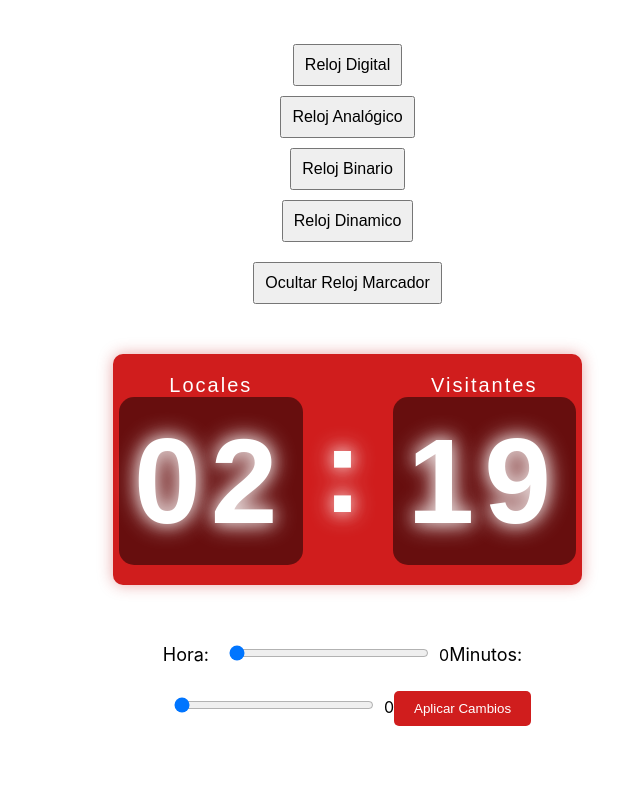
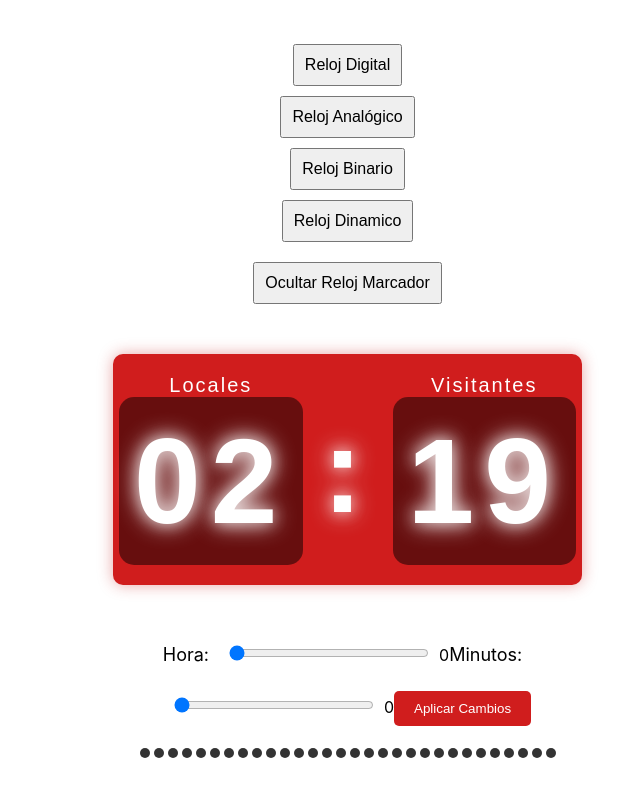
Before and after one commit to RustH3d/relojangulr3, an Angular app: page /clock in a window 1280 px wide. Both pictures are taken after a click on the button "Mostrar Reloj Marcador". Shown: the top 796 px of the page, without its empty margins (640-1280 px from the left). Built offline with nearby package versions, Linux system fonts and the light colour scheme.

Commit message:
animaciooon

```diff
--- a/src/app/reloj-marcador/reloj-marcador.component.css
+++ b/src/app/reloj-marcador/reloj-marcador.component.css
@@ -71,3 +71,32 @@
   .controls button:hover {
     background-color: #b01717;
   }
+
+  .area-espectadores {
+    display: flex;
+    flex-wrap: wrap;
+    justify-content: center;
+    margin-top: 20px;
+  }
+
+  .persona {
+    width: 10px;
+    height: 10px;
+    background-color: #000;
+    border-radius: 50%;
+    margin: 2px;
+    opacity: 0.8;
+  }
+
+  .persona.animar {
+    animation: celebrar 1s ease-in-out;
+  }
+
+  @keyframes celebrar {
+    0%, 100% {
+      transform: translateY(0);
+    }
+    50% {
+      transform: translateY(-10px);
+    }
+  }
--- a/src/app/reloj-marcador/reloj-marcador.component.html
+++ b/src/app/reloj-marcador/reloj-marcador.component.html
@@ -31,3 +31,7 @@
 
 
   </div>
+
+  <div class="area-espectadores">
+    <div *ngFor="let persona of [].constructor(cantidadDeGente)" class="persona" [ngClass]="{ 'animar': modoCelebracion }"></div>
+  </div>
--- a/src/app/reloj-marcador/reloj-marcador.component.ts
+++ b/src/app/reloj-marcador/reloj-marcador.component.ts
@@ -11,16 +11,19 @@ import { FormsModule } from '@angular/forms';
 })
 export class RelojMarcadorComponent implements OnInit, OnDestroy {
   private intervalId: any;
-  private segundosContador: number = 0; // Contador de segundos para modo manual
+  private segundosContador: number = 0;
 
   public horas: number = 0;
   public minutos: number = 0;
   public horaSlider: number = 0;
   public minutosSlider: number = 0;
   private isManualUpdate: boolean = false;
+  public cantidadDeGente: number = 0;
+  public modoCelebracion: boolean = false;
 
   ngOnInit(): void {
     this.iniciarReloj();
+    this.actualizarGente(); // Inicializa la cantidad de gente
   }
 
   ngOnDestroy(): void {
@@ -35,14 +38,15 @@ export class RelojMarcadorComponent implements OnInit, OnDestroy {
         const fecha = new Date();
         this.horas = fecha.getHours();
         this.minutos = fecha.getMinutes();
+        this.actualizarGente();
       } else {
         this.segundosContador++;
         if (this.segundosContador >= 60) {
           this.incrementarTiempo();
-          this.segundosContador = 0; // Reinicia el contador de segundos
+          this.segundosContador = 0;
         }
       }
-    }, 1000); // Se ejecuta cada segundo para actualizar la vista
+    }, 1000);
   }
 
   get horasFormateadas(): string {
@@ -58,6 +62,7 @@ export class RelojMarcadorComponent implements OnInit, OnDestroy {
     if (this.minutos >= 60) {
       this.minutos = 0;
       this.horas++;
+      this.animarCelebracion(); // Animación al cambiar la hora
     }
     if (this.horas >= 24) {
       this.horas = 0;
@@ -67,11 +72,9 @@ export class RelojMarcadorComponent implements OnInit, OnDestroy {
   actualizarHoraMinutos(): void {
     this.horas = this.horaSlider;
     this.minutos = this.minutosSlider;
-    this.isManualUpdate = true; // Activa el modo manual
+    this.isManualUpdate = true;
+    this.segundosContador = 0;
 
-    this.segundosContador = 0; // Resetea el contador de segundos
-
-    // Reinicia el intervalo para que refleje el cambio y continúe en modo manual
     if (this.intervalId) {
       clearInterval(this.intervalId);
     }
@@ -79,15 +82,29 @@ export class RelojMarcadorComponent implements OnInit, OnDestroy {
   }
 
   volverModoAutomatico(): void {
-    this.isManualUpdate = false; // Regresa al modo automático
-
-    // Reinicia el intervalo para seguir la hora del sistema
+    this.isManualUpdate = false;
     if (this.intervalId) {
       clearInterval(this.intervalId);
     }
     this.iniciarReloj();
+  }
 
- /*  restablecerHora(): void {
-    this.isManualUpdate = false; // Permite la actualización automática
-  } */
-}}
+  actualizarGente(): void {
+    if (this.horas >= 6 && this.horas < 9) {
+      this.cantidadDeGente = 20; // Temprano, poca gente
+    } else if (this.horas >= 9 && this.horas < 15) {
+      this.cantidadDeGente = 50; // Mañana/mediodía, más gente
+    } else if (this.horas >= 15 && this.horas < 20) {
+      this.cantidadDeGente = 100; // Tarde, lleno total
+    } else {
+      this.cantidadDeGente = 30; // Noche, menor cantidad
+    }
+  }
+
+  animarCelebracion(): void {
+    this.modoCelebracion = true;
+    setTimeout(() => {
+      this.modoCelebracion = false;
+    }, 2000); // Duración de la animación
+  }
+}
```
